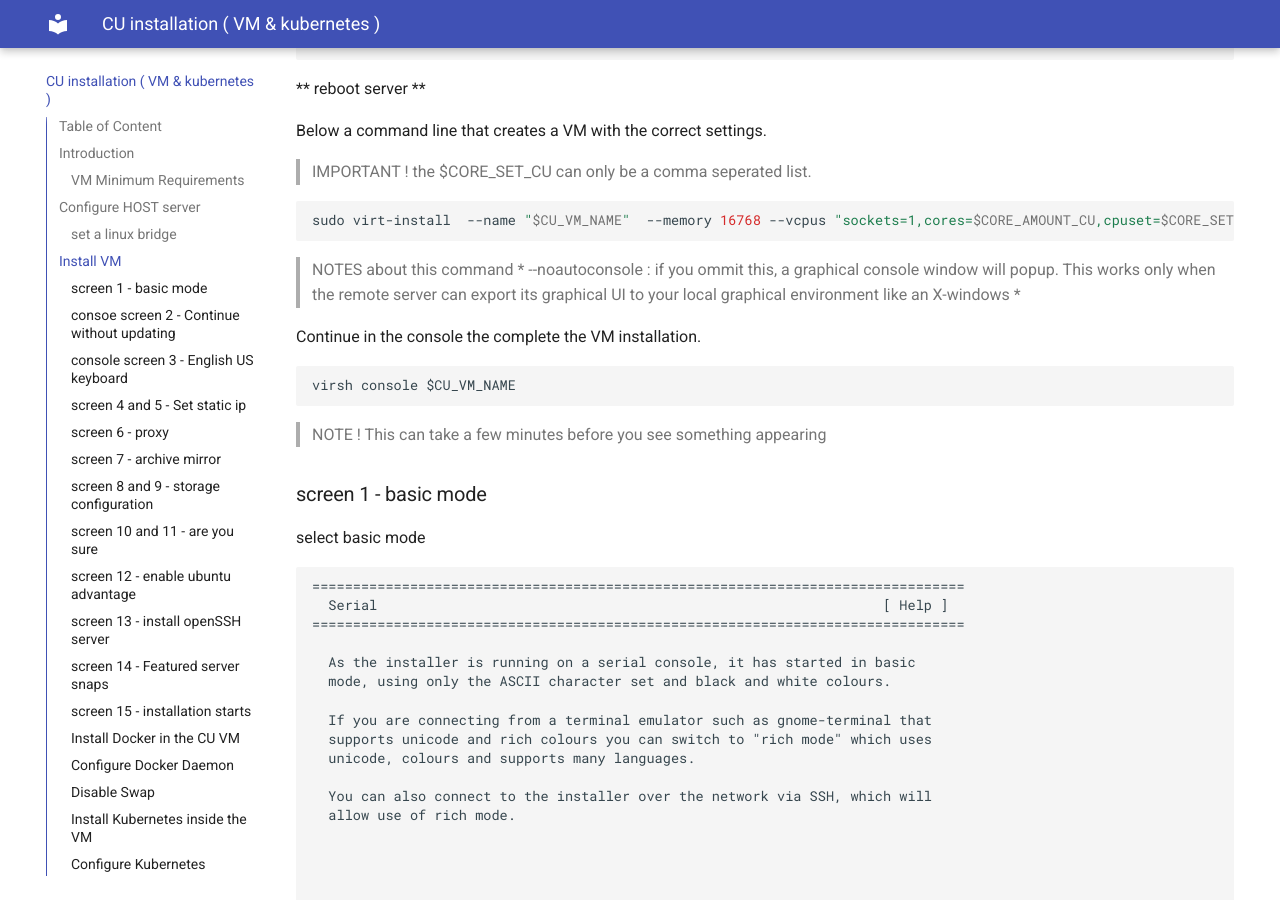
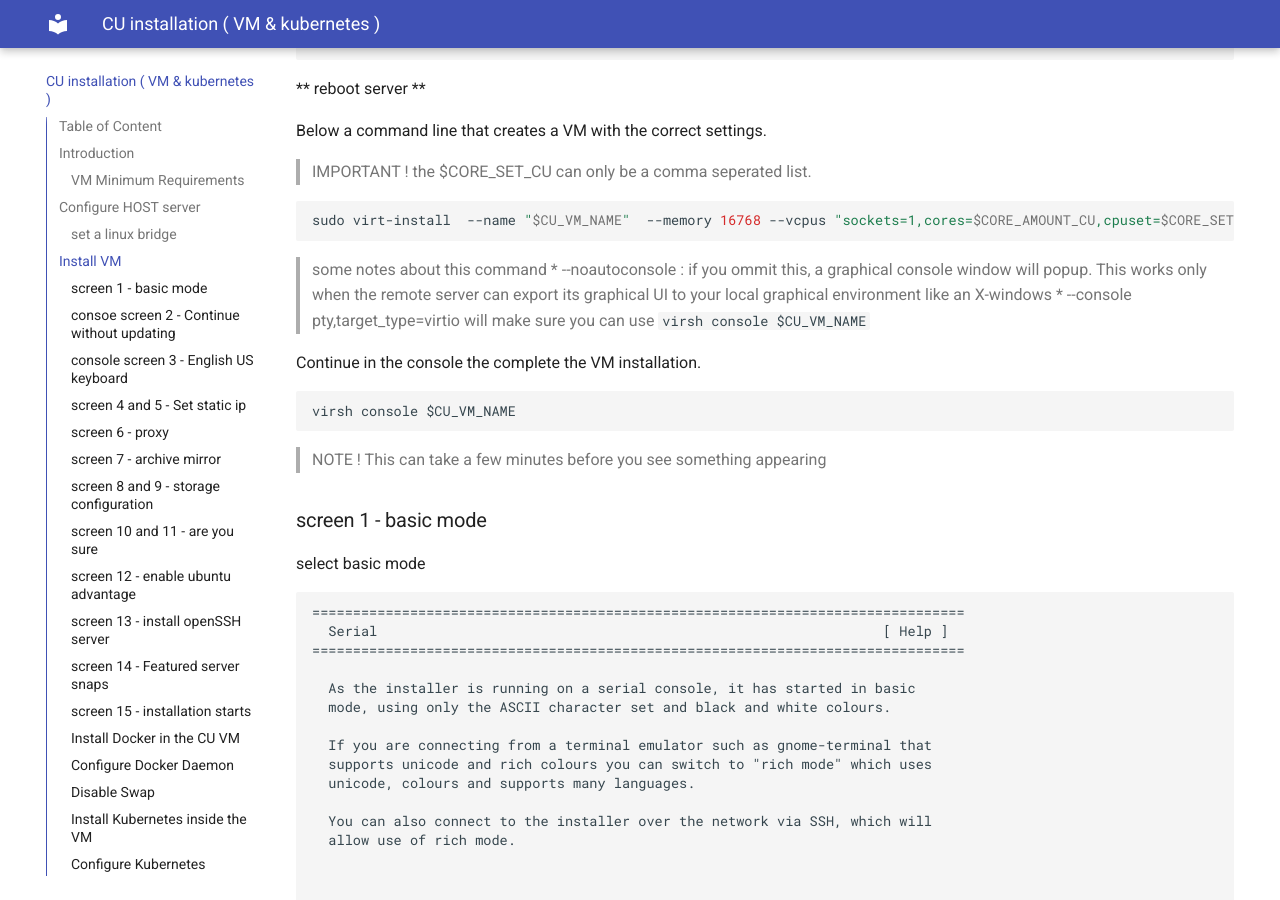
Before and after one commit to accelleran/drax-docs, an MkDocs documentation site: the page built from docs/kubernetes-install/index.md, in a window 1280 px wide and 900 px high, scrolled down 2100 px. Built offline with MkDocs 1.6.1 and Material for MkDocs 9.7.7, drawn with Linux system fonts in a browser that asks for light colours; the version menu is left out.

Commit message:
Update index.md

````diff
--- a/docs/kubernetes-install/index.md
+++ b/docs/kubernetes-install/index.md
@@ -94,9 +94,9 @@ Below a command line that creates a VM with the correct settings.
 sudo virt-install  --name "$CU_VM_NAME"  --memory 16768 --vcpus "sockets=1,cores=$CORE_AMOUNT_CU,cpuset=$CORE_SET_CU"  --os-type linux  --os-variant rhel7.0 --accelerate --disk "/var/lib/libvirt/images/CU-ubuntu-20.04.4-live-server-amd64.img,device=disk,size=100,sparse=yes,cache=none,format=qcow2,bus=virtio"  --network "source=br0,,type=bridge" --vnc  --noautoconsole --cdrom "./ubuntu-20.04.4-live-server-amd64.iso"  --console pty,target_type=virtio
 ```
 
-> NOTES about this command
+> some notes about this command
 > * --noautoconsole : if you ommit this, a graphical console window will popup. This works only when the remote server can export its graphical UI to your local graphical environment like an X-windows
-> *
+> * --console pty,target_type=virtio will make sure you can use ```virsh console $CU_VM_NAME```
 
 Continue in the console the complete the VM installation.
 ```
````
